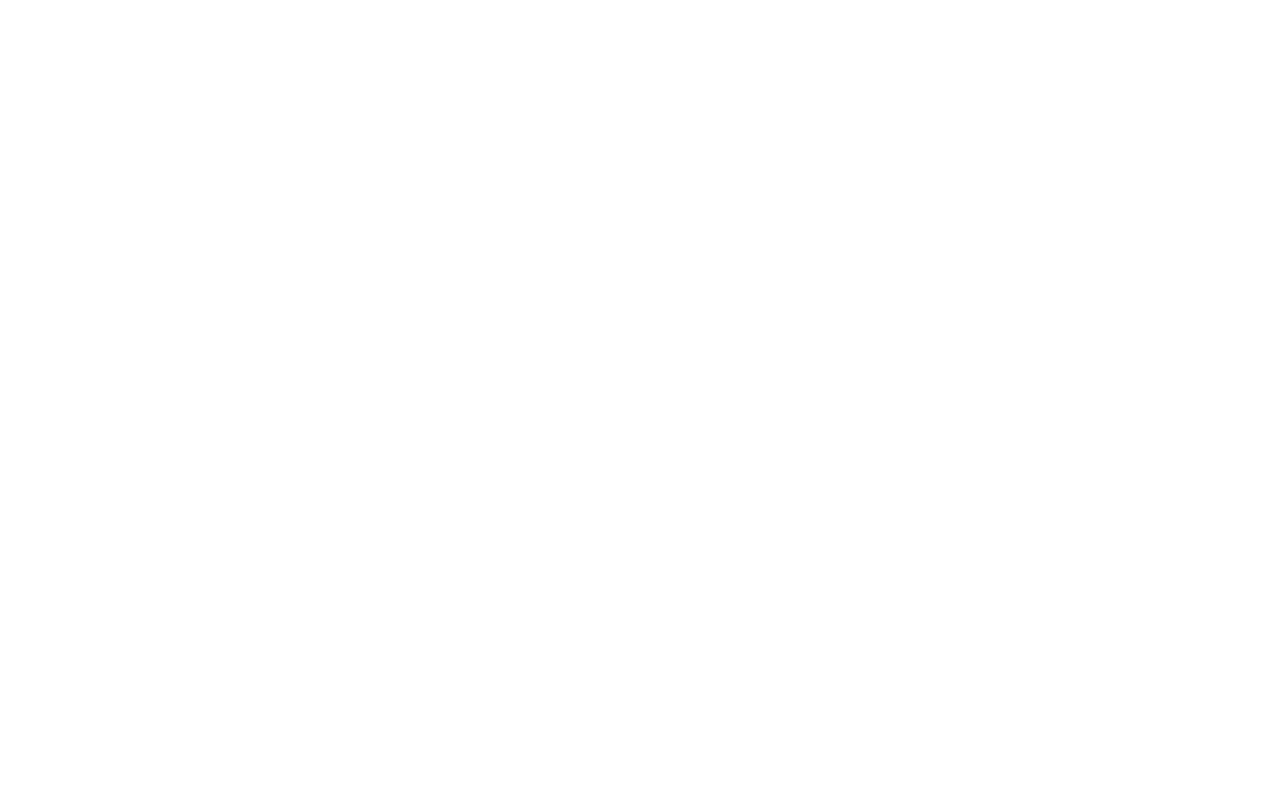
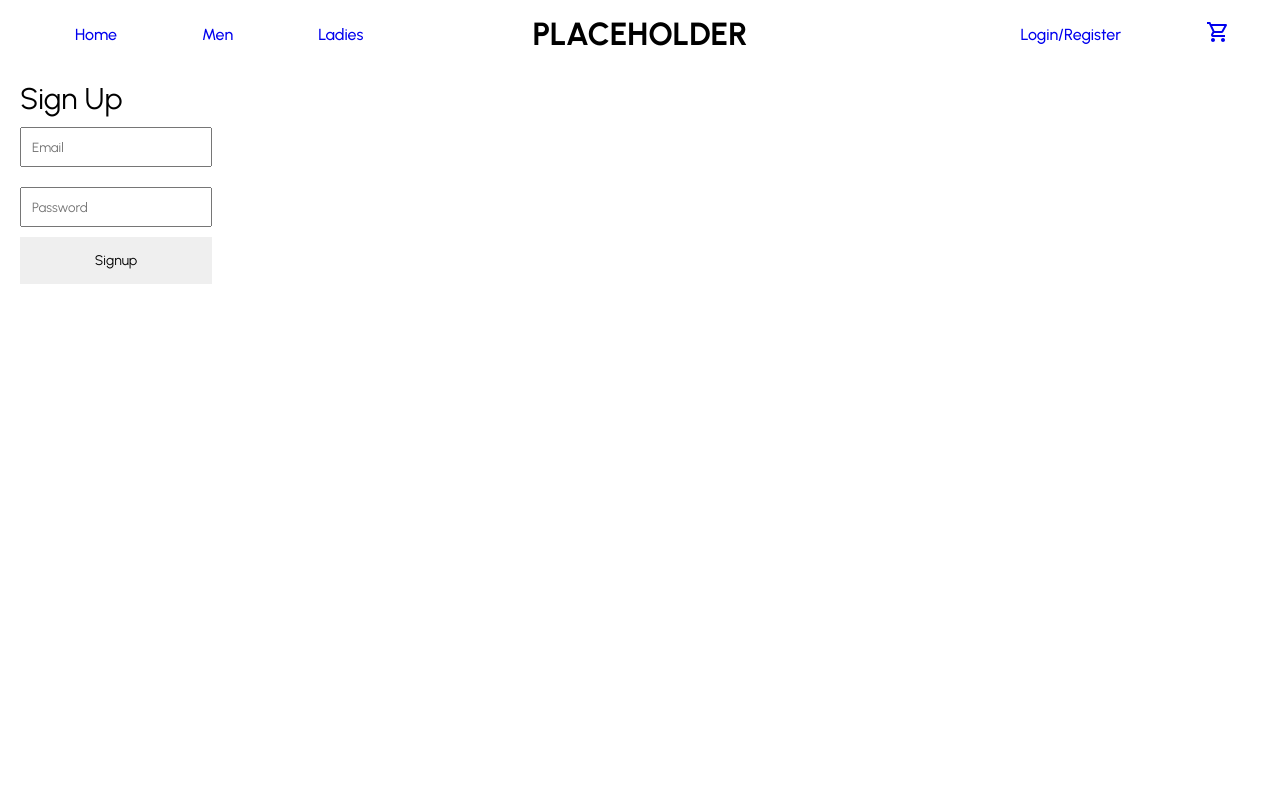
Before and after one commit to desmondtansl/Our-Best-Side, a React (Vite) app in the folder client/: page /signup in a window 1280 px wide. Before the commit this address had no page. Shown: the top 800 px of the page. Built offline with nearby package versions, Linux system fonts and the light colour scheme.

Commit message:
renamed Login page to Signup page and edited routes accordingly

```diff
--- a/client/src/App.jsx
+++ b/client/src/App.jsx
@@ -2,7 +2,7 @@
 import MenProducts from "./pages/MenProducts.jsx";
 import LadiesProducts from "./pages/LadiesProducts.jsx";
 import Cart from "./pages/Cart.jsx";
-import Login from "./pages/Login.jsx";
+import Signup from "./pages/Signup.jsx";
 import { Routes, Route } from "react-router-dom";
 
 function App() {
@@ -12,7 +12,7 @@
       <Route path="/men" element={<MenProducts />} />
       <Route path="/ladies" element={<LadiesProducts />} />
       <Route path="/cart" element={<Cart />} />
-      <Route path="/login" element={<Login />} />
+      <Route path="/signup" element={<Signup />} />
     </Routes>
   );
 }
--- a/client/src/pages/Login.jsx
+++ /dev/null
@@ -1,27 +0,0 @@
-import { useState } from "react";
-import styled from "styled-components";
-import Navbar from "../components/Navbar";
-import Footer from "../components/Footer";
-
-const Container = styled.div`
-  width: 100vw;
-  height: 100vh;
-  display: flex;
-  align-items: center;
-  justify-content: center;
-`;
-
-const Wrapper = styled.div`
-  width: 25%;
-  padding: 20px;
-`;
-
-function Login() {
-  return (
-    <Container>
-      <Wrapper>Login</Wrapper>
-    </Container>
-  );
-}
-
-export default Login;
--- /dev/null
+++ b/client/src/pages/Signup.jsx
@@ -0,0 +1,81 @@
+import { useState } from "react";
+import styled from "styled-components";
+import Navbar from "../components/Navbar";
+import Footer from "../components/Footer";
+
+const Container = styled.div`
+  overflow: hidden;
+`;
+
+const Wrapper = styled.div`
+  width: 100vw;
+  height: 100vh;
+  padding: 20px;
+  align-items: center;
+  justify-content: center;
+`;
+
+const Title = styled.h1`
+  display: flex;
+  font-size: 30px;
+  font-weight: 400;
+`;
+
+const Form = styled.form`
+  display: flex;
+  flex-direction: column;
+  width: 15%;
+`;
+
+const Input = styled.input`
+  flex: 1;
+  min-width: 40%;
+  margin: 10px 0px;
+  padding: 10px;
+`;
+
+const Button = styled.button`
+  width: auto;
+  border: none;
+  padding: 15px 20px;
+  cursor: pointer;
+  margin-bottom: 10px;
+  font-size: 14px;
+  display: inline-block;
+  align-items: center;
+`;
+
+function Login() {
+  const [email, setEmail] = useState("");
+  const [password, setPassword] = useState("");
+
+  const handleClick = (e) => {
+    e.preventDefault();
+  };
+  return (
+    <Container>
+      <Navbar />
+      <Wrapper>
+        <Title>Sign Up</Title>
+        <Form>
+          <Input
+            placeholder="Email"
+            required
+            onChange={(e) => setEmail(e.target.value)}
+          />
+          <Input
+            required
+            placeholder="Password"
+            type="password"
+            minlength="8"
+            onChange={(e) => setPassword(e.target.value)}
+          />
+          <Button onClick={handleClick}>Signup</Button>
+        </Form>
+      </Wrapper>
+      <Footer />
+    </Container>
+  );
+}
+
+export default Login;
```
